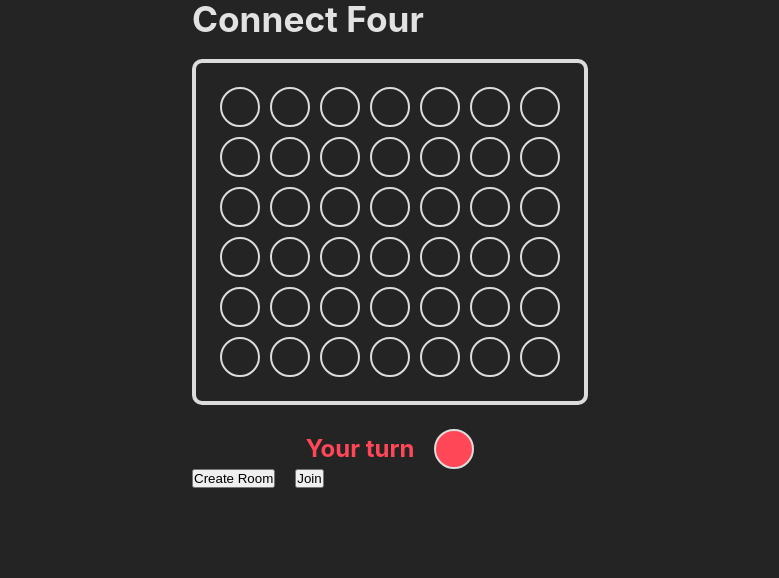
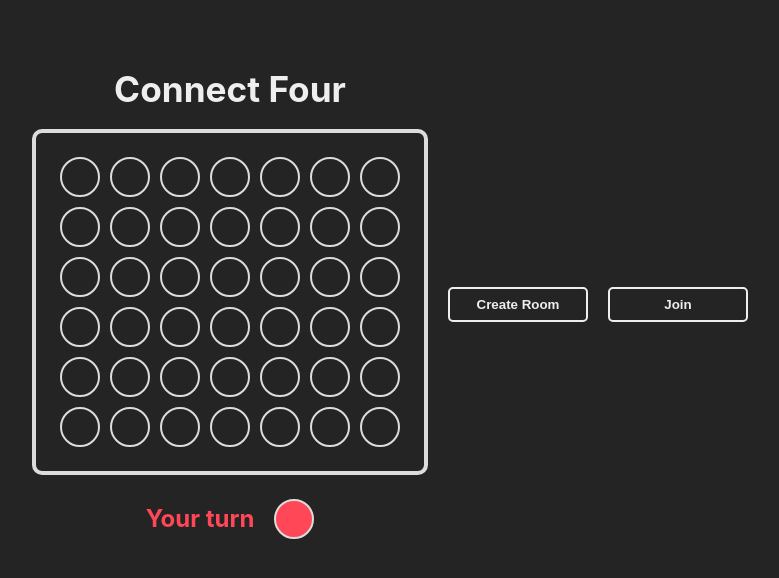
Before and after one commit to nick-0037/connect-four, a React (Vite) app: page /home in a window 1280 px wide. Shown: the top 578 px of the page, without its empty margins (250-1029 px from the left). Built offline with nearby package versions, Linux system fonts and the light colour scheme; no server answers.

Commit message:
Refactor game logic in App component; streamline state updates and improve readability

```diff
--- a/src/App.jsx
+++ b/src/App.jsx
@@ -34,17 +34,10 @@ function App() {
     setIsBoardLocked(true)
     setCurrentPlayer(currentPlayer === 'red' ? 'yellow' : 'red')
 
-
     setTimeout(() => {
       setBoard(newBoard)
       setFallingIndex(null)
       setIsBoardLocked(false)
-
-      const hasWinner = checkWinnerFrom(newBoard, index, currentPlayer)
-      if (hasWinner) {
-        confetti()
-        setWinner(currentPlayer)
-      }
 
     }, 500) // time animation
   }
@@ -64,7 +57,7 @@ function App() {
 
   return (
     <>
-      <main className="board">
+      <main className="main">
         <div>
           <h1>Connect Four</h1>
           <section className="game">
```
